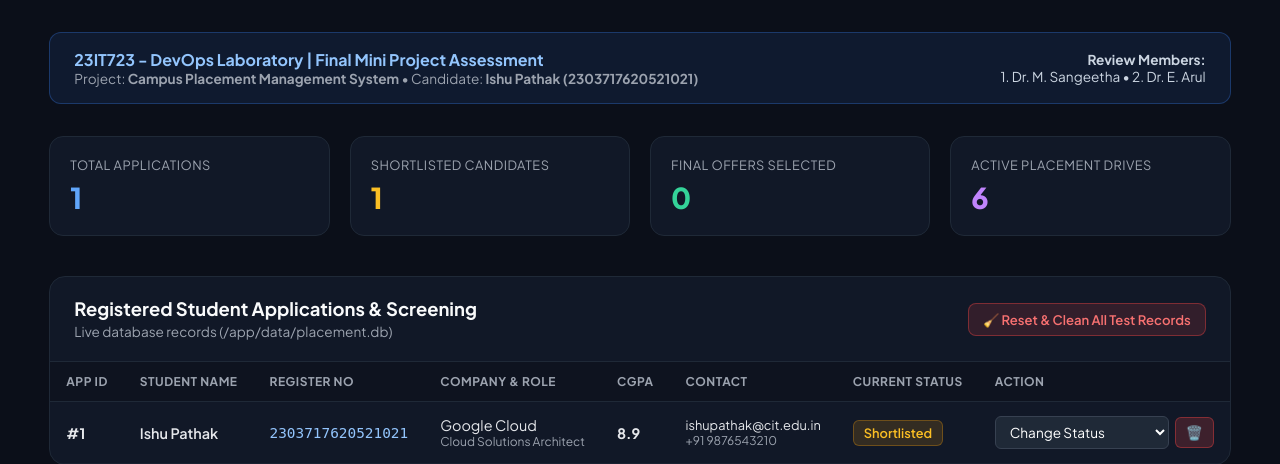
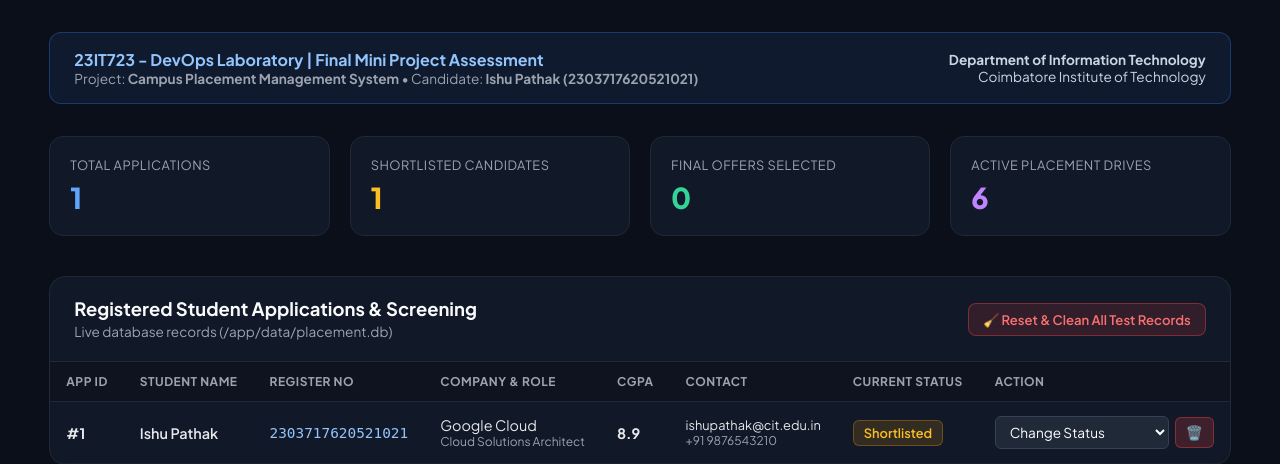
Before and after one commit to ishuvspathak/CampusPlacementManagementSystem, a Flask app: page /admin in a window 1280 px wide. Shown: the part 70-534 px from the top of the page. Run offline with Flask 3, Linux system fonts and the light colour scheme; data comes from the database, SQL or seed files in the repository.

Commit message:
refactor: remove review member names from admin dashboard banner

```diff
--- a/templates/admin.html
+++ b/templates/admin.html
@@ -247,8 +247,8 @@
                 <div class="eval-sub">Project: <strong>Campus Placement Management System</strong> &bull; Candidate: <strong>Ishu Pathak (2303717620521021)</strong></div>
             </div>
             <div style="font-size: 0.85rem; color: #cbd5e1; text-align: right;">
-                <div><strong>Review Members:</strong></div>
-                <div>1. Dr. M. Sangeetha &bull; 2. Dr. E. Arul</div>
+                <div><strong>Department of Information Technology</strong></div>
+                <div>Coimbatore Institute of Technology</div>
             </div>
         </div>
 
--- a/test_app.py
+++ b/test_app.py
@@ -36,8 +36,8 @@ def test_admin_dashboard_rendering(client):
     response = client.get('/admin')
     assert response.status_code == 200
     assert b'Training &amp; Placement Officer Portal' in response.data or b'Placement Officer' in response.data
-    assert b'Dr. M. Sangeetha' in response.data
-    assert b'Dr. E. Arul' in response.data
+    assert b'Ishu Pathak' in response.data
+    assert b'Information Technology' in response.data
 
 def test_get_jobs_api(client):
     """Test REST API returning active placement drives."""
```
